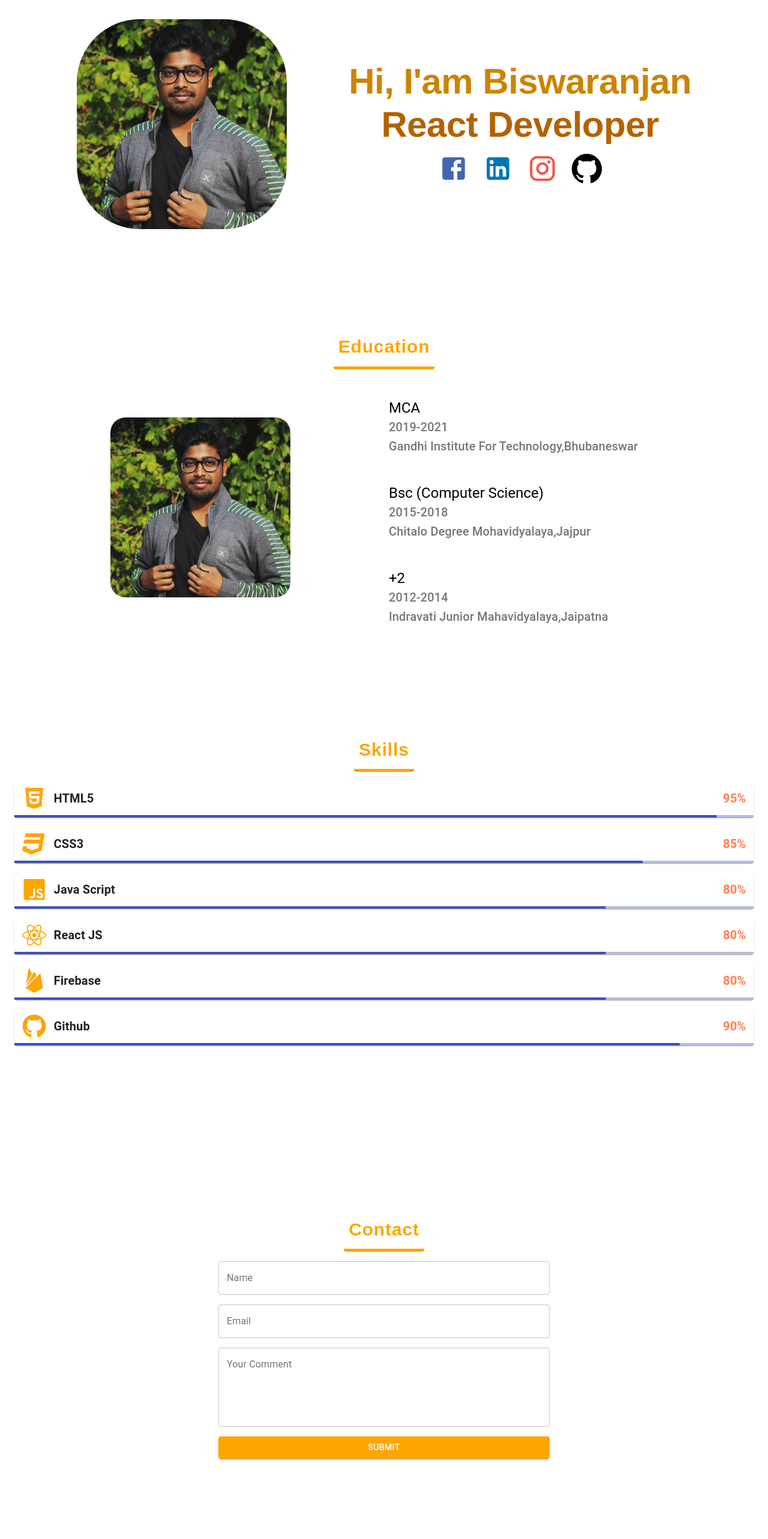
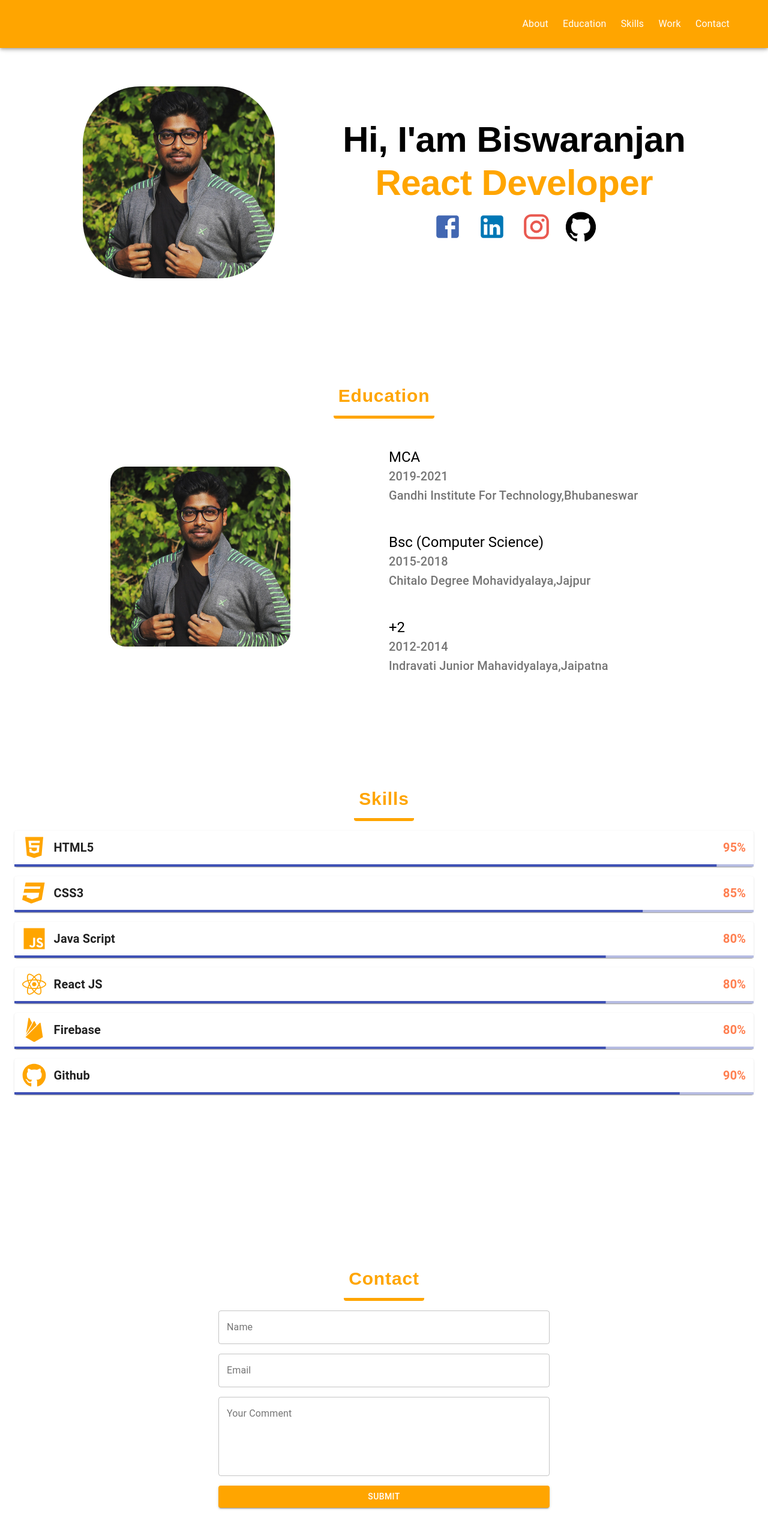
Before and after one commit to biswa7064/portfolio_biswa, a React (Create React App) app: page / in a window 1280 px wide. Shown: the top 2566 px of the page at 60% size. Built offline with nearby package versions, Linux system fonts and the light colour scheme.

Commit message:
install react-intersection-observer to know wheather the element is in viewport or not and animate when the element is in viewport or no animation on that element

```diff
--- a/package.json
+++ b/package.json
@@ -12,6 +12,7 @@
     "react": "^17.0.2",
     "react-dom": "^17.0.2",
     "react-icons": "^4.2.0",
+    "react-intersection-observer": "^8.32.0",
     "react-scripts": "4.0.3",
     "web-vitals": "^1.0.1"
   },
--- a/src/App.js
+++ b/src/App.js
@@ -1,15 +1,17 @@
 import { lazy, Suspense } from "react";
-import { Education, HeroSection, Skills } from "./components";
+import { Education, Footer, Header, HeroSection, Skills } from "./components";
 const ContactForm = lazy(() => import("./components/ContactForm"));
 
 function App() {
   return (
     <Suspense fallback={<h1>Loading...</h1>}>
       <div style={{ minHeight: window.screen.availHeight }}>
+        <Header />
         <HeroSection />
         <Education />
         <Skills />
         <ContactForm />
+        <Footer />
       </div>
     </Suspense>
   );
--- a/src/components/ContactForm.js
+++ b/src/components/ContactForm.js
@@ -1,7 +1,58 @@
 import { Button, Container, Grid, TextField } from "@material-ui/core";
-import React from "react";
+import { motion, useAnimation } from "framer-motion";
+import React, { useEffect } from "react";
+import { useInView } from "react-intersection-observer";
 
 const ContactForm = () => {
+  const { ref, inView } = useInView();
+  const animation = useAnimation();
+  const animation1 = useAnimation();
+  const animation2 = useAnimation();
+  const animation3 = useAnimation();
+
+  useEffect(() => {
+    console.log(inView);
+    if (inView) {
+      animation?.start({
+        y: 0,
+        opacity: 1,
+        transition: { type: "spring", stiffness: 200, delay: 0.5 },
+      });
+      animation1?.start({
+        y: 0,
+        opacity: 1,
+        transition: { type: "spring", stiffness: 200, delay: 1 },
+      });
+      animation2?.start({
+        y: 0,
+        opacity: 1,
+        transition: { type: "spring", stiffness: 200, delay: 1.5 },
+      });
+      animation3?.start({
+        y: 0,
+        opacity: 1,
+        transition: { type: "spring", stiffness: 200, delay: 2 },
+      });
+    }
+    if (!inView) {
+      animation?.start({
+        y: -100,
+        opacity: -1,
+      });
+      animation1?.start({
+        y: -100,
+        opacity: -1,
+      });
+      animation2?.start({
+        y: -100,
+        opacity: -1,
+      });
+      animation3?.start({
+        y: -100,
+        opacity: -1,
+      });
+    }
+  }, [inView, animation, animation1, animation2, animation3]);
   return (
     <>
       <Container style={{ marginBottom: "30vh" }} maxWidth="sm">
@@ -11,6 +62,8 @@ const ContactForm = () => {
             width: "100%",
             marginBottom: "2vh",
           }}
+          id="contact"
+          ref={ref}
         >
           <Button
             disableRipple
@@ -33,12 +86,27 @@ const ContactForm = () => {
         <form noValidate autoComplete="off">
           <Grid container spacing={2}>
             <Grid item xs={12}>
+              <motion.div
+                animate={animation}
+                // initial={{ opacity: 0, y: -50 }}
+                // animate={{ opacity: 1, y: 0 }}
+                // transition={{ type: "spring", stiffness: 200, delay: 0.5 }}
+              >
                 <TextField fullWidth variant="outlined" label="Name" />
+              </motion.div>
             </Grid>
             <Grid item xs={12}>
+              <motion.div
+                animate={animation1}
+                // initial={{ opacity: 0, y: -50 }}
+                // animate={{ opacity: 1, y: 0 }}
+                // transition={{ type: "spring", stiffness: 200, delay: 1 }}
+              >
                 <TextField fullWidth variant="outlined" label="Email" />
+              </motion.div>
             </Grid>
             <Grid item xs={12}>
+              <motion.div animate={animation2}>
                 <TextField
                   fullWidth
                   variant="outlined"
@@ -47,8 +115,10 @@ const ContactForm = () => {
                   rowsMax={20}
                   label="Your Comment"
                 />
+              </motion.div>
             </Grid>
             <Grid item xs={12}>
+              <motion.div animate={animation3}>
                 <Button
                   variant="contained"
                   fullWidth
@@ -56,6 +126,7 @@ const ContactForm = () => {
                 >
                   Submit
                 </Button>
+              </motion.div>
             </Grid>
           </Grid>
         </form>
--- a/src/components/Education.js
+++ b/src/components/Education.js
@@ -35,7 +35,7 @@ const Education = () => {
   return (
     <>
       <Container maxWidth="md">
-        <div className={classes.btn_div}>
+        <div className={classes.btn_div} id="education">
           <Button
             className={classes.btn}
             disableRipple
--- /dev/null
+++ b/src/components/Footer.js
@@ -0,0 +1,65 @@
+import { IconButton, Typography } from "@material-ui/core";
+import { Facebook, GitHub, Instagram, LinkedIn } from "@material-ui/icons";
+import { motion } from "framer-motion";
+import React from "react";
+
+const Footer = () => {
+  return (
+    <footer style={{ minHeight: "10vh", backgroundColor: "orange" }}>
+      <motion.div
+        initial={{ opacity: 0 }}
+        animate={{ opacity: 1 }}
+        transition={{ duration: 2 }}
+        style={{
+          display: "flex",
+          justifyContent: "center",
+          alignItems: "center",
+          flexDirection: "column",
+        }}
+      >
+        <Typography
+          variant="h5"
+          style={{ fontFamily: "sans-serif", marginTop: "1%", color: "white" }}
+        >
+          Biswaranjan Das
+        </Typography>
+        <motion.div
+          initial={{ opacity: 0 }}
+          animate={{ opacity: 1 }}
+          transition={{ duration: 2 }}
+        >
+          {" "}
+          <IconButton>
+            <Facebook
+              fontSize="large"
+              style={{ color: "white", fontSize: "35px" }}
+            />
+          </IconButton>
+          <IconButton
+            href="https://www.linkedin.com/in/biswaranjan-das-3b403a171/"
+            target="blank"
+          >
+            <LinkedIn
+              fontSize="large"
+              style={{ color: "white", fontSize: "35px" }}
+            />
+          </IconButton>
+          <IconButton>
+            <Instagram
+              fontSize="large"
+              style={{ color: "white", fontSize: "35px" }}
+            />
+          </IconButton>
+          <IconButton>
+            <GitHub
+              fontSize="large"
+              style={{ color: "white", fontSize: "35px" }}
+            />
+          </IconButton>
+        </motion.div>
+      </motion.div>
+    </footer>
+  );
+};
+
+export default Footer;
--- /dev/null
+++ b/src/components/Header.js
@@ -0,0 +1,64 @@
+import { AppBar, Typography } from "@material-ui/core";
+import React from "react";
+
+const Header = () => {
+  const scrollView = (id) => {
+    const res = document.getElementById(`${id}`);
+    return res?.scrollIntoView({ behavior: "smooth" });
+  };
+  return (
+    <>
+      <AppBar
+        position="sticky"
+        style={{
+          minHeight: "10vh",
+          backgroundColor: "orange",
+          marginBottom: "5%",
+        }}
+      >
+        <div
+          style={{
+            display: "flex",
+            width: "95%",
+            justifyContent: "flex-end",
+            alignItems: "center",
+            height: "10vh",
+          }}
+        >
+          <Typography
+            style={{ marginRight: "2%", cursor: "pointer" }}
+            onClick={() => scrollView("about")}
+          >
+            About
+          </Typography>
+          <Typography
+            style={{
+              marginRight: "2%",
+              cursor: "pointer",
+            }}
+            onClick={() => scrollView("education")}
+          >
+            Education
+          </Typography>
+          <Typography
+            style={{ marginRight: "2%", cursor: "pointer" }}
+            onClick={() => scrollView("skills")}
+          >
+            Skills
+          </Typography>
+          <Typography style={{ marginRight: "2%", cursor: "pointer" }}>
+            Work
+          </Typography>
+          <Typography
+            style={{ cursor: "pointer" }}
+            onClick={() => scrollView("contact")}
+          >
+            Contact
+          </Typography>
+        </div>
+      </AppBar>
+    </>
+  );
+};
+
+export default Header;
--- a/src/components/HeroSection.js
+++ b/src/components/HeroSection.js
@@ -11,7 +11,7 @@ import { motion } from "framer-motion";
 
 const useStyles = makeStyles({
   img_: {
-    height: "350px",
+    height: "320px",
     borderRadius: "30%",
   },
   img_div: {
@@ -31,7 +31,7 @@ const useStyles = makeStyles({
   fnt_bld: {
     fontFamily: "sans-serif",
     fontWeight: "bold",
-    color: "#cc8400",
+    // color: "#cc8400",
   },
 });
 
@@ -41,7 +41,7 @@ const HeroSection = () => {
     // #fff200#003b64
 
     <>
-      <Container>
+      <Container id="about">
         <div className={classes.img_div}>
           <motion.div
             animate={{ x: 0 }}
@@ -75,7 +75,7 @@ const HeroSection = () => {
               align="center"
               variant="h2"
               className={classes.fnt_bld}
-              style={{ color: "#b36200" }}
+              style={{ color: "orange" }}
             >
               React Developer
             </Typography>
@@ -86,7 +86,10 @@ const HeroSection = () => {
                   style={{ color: "#4267B2", fontSize: "50px" }}
                 />
               </IconButton>
-              <IconButton>
+              <IconButton
+                href="https://www.linkedin.com/in/biswaranjan-das-3b403a171/"
+                target="blank"
+              >
                 <LinkedIn
                   fontSize="large"
                   style={{ color: "#0077b5", fontSize: "50px" }}
--- a/src/components/Skills.js
+++ b/src/components/Skills.js
@@ -66,6 +66,7 @@ const Skills = () => {
             marginTop: "20vh",
             marginBottom: "2vh",
           }}
+          id="skills"
         >
           <Button
             disableRipple
--- a/src/components/index.js
+++ b/src/components/index.js
@@ -2,5 +2,7 @@ import HeroSection from "./HeroSection";
 import Education from "./Education";
 import { lazy } from "react";
 const Skills = lazy(() => import("./Skills"));
+const Footer = lazy(() => import("./Footer"));
+const Header = lazy(() => import("./Header"));
 
-export { HeroSection, Education, Skills };
+export { HeroSection, Education, Skills, Footer, Header };
```
Also changed, not shown: 1 other file (tests, documents, lock files or other folders). Lines whose indentation alone changed are shown as unchanged.
